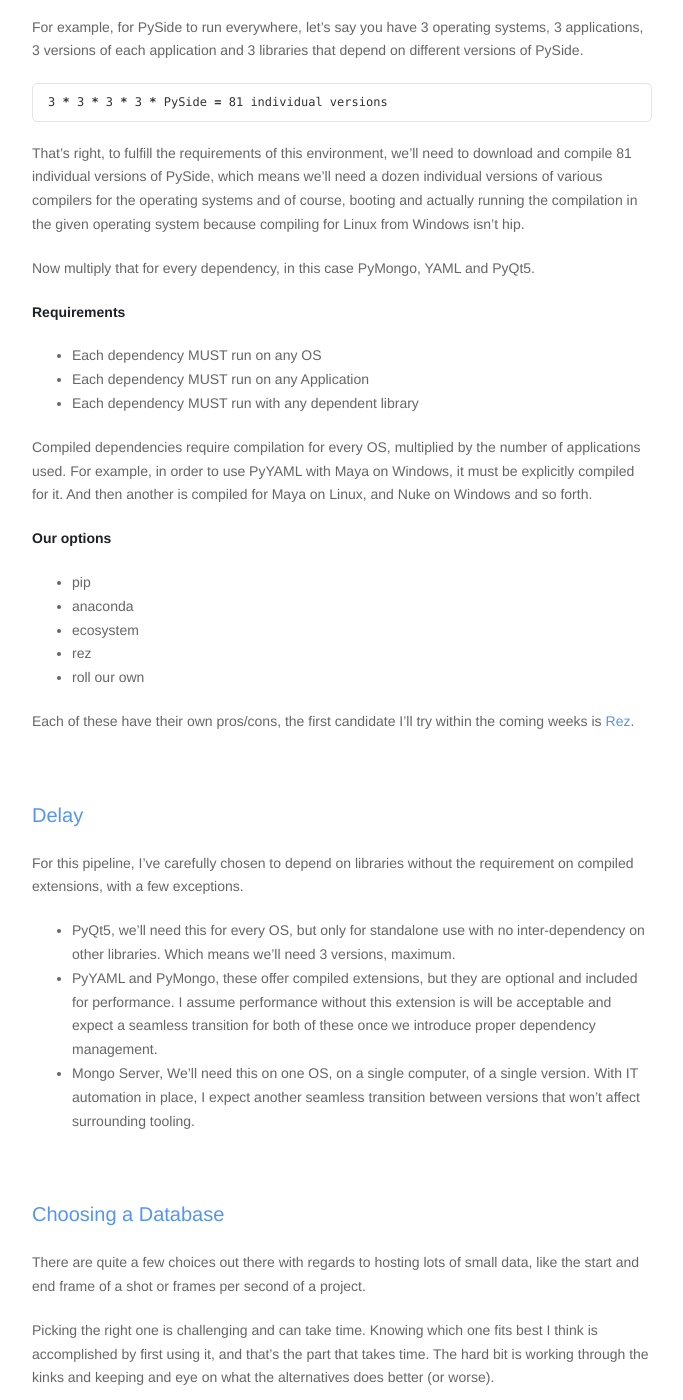
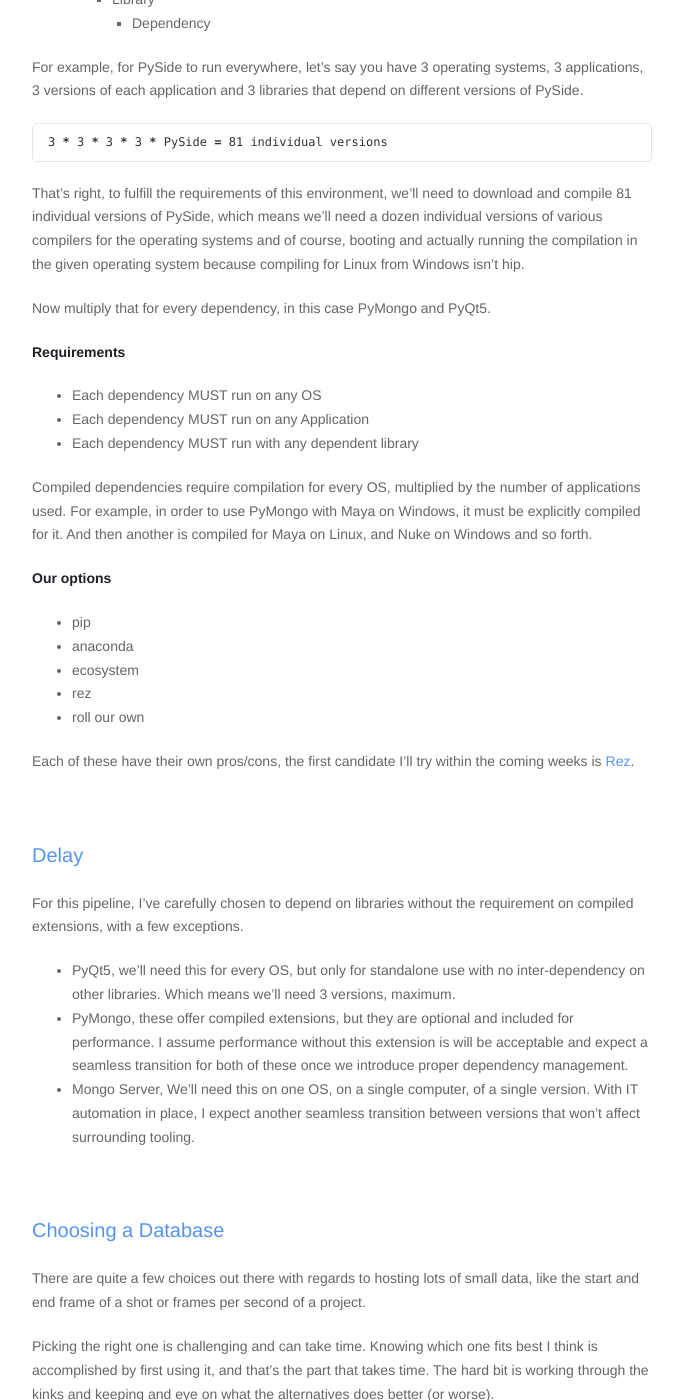
Before and after one commit to mindbender-studio/journal, a Jekyll site: the page built from _posts/2017-05-07-week-7.md, in a window 1280 px wide and 1400 px high, scrolled down 8961 px. Shown: the whole window, without its empty margins (298-981 px from the left). Built offline with Jekyll 4.4.1, drawn with Linux system fonts in a browser that asks for light colours; nearby versions of some CDN libraries; some of the changed text lies outside the part shown.

Commit message:
Update notion of mb-shell and remove references to YAML YAML was replaced with toml

```diff
--- a/_posts/2017-05-07-week-7.md
+++ b/_posts/2017-05-07-week-7.md
@@ -255,12 +259,11 @@ I'll go great lengths to [delay having to walk this path](#delay) for as long as
 
 <br>
 
-With the inclusion of MongoDB and the YAML parser, we now have our first dependencies that no longer fit into this narrow requirement.
+With the inclusion of MongoDB, we now have our first dependency that no longer fit into this narrow requirement.
 
 - PyMongo contains a (optional) compiled extension
 - PyMongo cannot be vendored, as it refers to itself via the global namespace, e.g. `from pymongo import ...`
 - PyMongo has dependencies in the global scope, one of which contains an (optional) compiled extension. This makes it impossible to vendor without altering the library.
-- YAML differs across Python 2 and 3 and is not cross-compatible. We can bundle a library per version of Python, but odds are the situation will continue to appear.
 
 On top of this, in addition to being dependent on application suites like Autodesk Maya, we now introduce MongoDB which requires not only a compiled version per OS, but also a dedicated server with guaranteed up-time.
 
@@ -269,7 +272,7 @@ For these reasons, we say welcome to the world of dependency management.
 | Dependency Type | Examples
 |:----------------|:--------------------
 | Application     | Maya, Nuke, MongoDB
-| Library         | PyMongo, YAML, PyQt5
+| Library         | PyMongo, PyQt5
 
 <br>
 
@@ -304,7 +307,7 @@ For example, for PySide to run everywhere, let's say you have 3 operating system
 
 That's right, to fulfill the requirements of this environment, we'll need to download and compile 81 individual versions of PySide, which means we'll need a dozen individual versions of various compilers for the operating systems and of course, booting and actually running the compilation in the given operating system because compiling for Linux from Windows isn't hip.
 
-Now multiply that for every dependency, in this case PyMongo, YAML and PyQt5.
+Now multiply that for every dependency, in this case PyMongo and PyQt5.
 
 **Requirements**
 
@@ -312,7 +315,7 @@ Now multiply that for every dependency, in this case PyMongo, YAML and PyQt5.
 - Each dependency MUST run on any Application
 - Each dependency MUST run with any dependent library
 
-Compiled dependencies require compilation for every OS, multiplied by the number of applications used. For example, in order to use PyYAML with Maya on Windows, it must be explicitly compiled for it. And then another is compiled for Maya on Linux, and Nuke on Windows and so forth.
+Compiled dependencies require compilation for every OS, multiplied by the number of applications used. For example, in order to use PyMongo with Maya on Windows, it must be explicitly compiled for it. And then another is compiled for Maya on Linux, and Nuke on Windows and so forth.
 
 **Our options**
 
@@ -331,7 +334,7 @@ Each of these have their own pros/cons, the first candidate I'll try within the
 For this pipeline, I've carefully chosen to depend on libraries without the requirement on compiled extensions, with a few exceptions.
 
 - PyQt5, we'll need this for every OS, but only for standalone use with no inter-dependency on other libraries. Which means we'll need 3 versions, maximum.
-- PyYAML and PyMongo, these offer compiled extensions, but they are optional and included for performance. I assume performance without this extension is will be acceptable and expect a seamless transition for both of these once we introduce proper dependency management.
+- PyMongo, these offer compiled extensions, but they are optional and included for performance. I assume performance without this extension is will be acceptable and expect a seamless transition for both of these once we introduce proper dependency management.
 - Mongo Server, We'll need this on one OS, on a single computer, of a single version. With IT automation in place, I expect another seamless transition between versions that won't affect surrounding tooling.
 
 <br>
```
Also changed, not shown: other parts of _posts/2017-05-07-week-7.md (+6 -2 lines).
